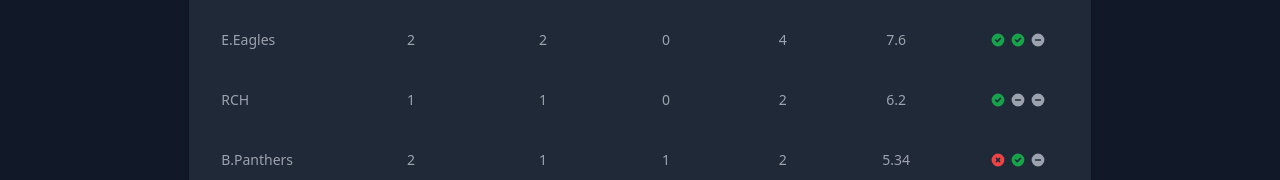
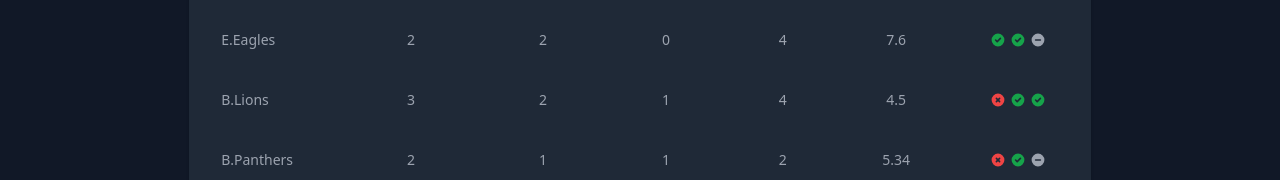
Before and after one commit to Dutt0408/my-project, a React (Create React App) app: page /PointTable in a window 1280 px wide. Shown: the part 374-554 px from the top of the page. Built offline with nearby package versions, Linux system fonts and the light colour scheme; a web font is replaced by a local one.

Commit message:
Commit Changes12.1

```diff
--- a/src/PointTable.js
+++ b/src/PointTable.js
@@ -166,12 +166,12 @@ export default function Schedule() {
     {
 
       teamName: "B.Lions",
-      match: 2,
-      won: 1,
+      match: 3,
+      won: 2,
       lost: 1,
-      NRR: 0.395,
-      pts: 2,
-      last3: "RPoint,GPoint,DPoint",
+      NRR: 4.5,
+      pts: 4,
+      last3: "RPoint,GPoint,GPoint",
     },
     {
       teamName: "B.Tigers",
@@ -258,12 +258,12 @@ export default function Schedule() {
 
 
       teamName: "RCH",
-      match: 1,
+      match: 2,
       won: 1,
-      lost: 0,
-      NRR: 6.2,
+      lost: 1,
+      NRR: 2.05,
       pts: 2,
-      last3: "GPoint,DPoint,DPoint",
+      last3: "GPoint,RPoint,DPoint",
     },
     {
 
--- a/src/Schedule.js
+++ b/src/Schedule.js
@@ -24,7 +24,7 @@ const scheduleData = {
     { "Match": 14, "Team1": "LONDON STRIKERS", "Team2": "S.STRIKERS", "TimeFrame": "11am-12pm","Day": "Saturday","isOver": true,"ResultURL": "Result14.png" ,"Winner":"LONDON STRIKERS won!!"},
     { "Match": 15, "Team1": "C. SUPER KINGS", "Team2": "Royal Challangers.B", "TimeFrame": "12pm-1pm","Day": "Saturday","isOver": true,"ResultURL": "Result15.png","Winner":"C. SUPER KINGS won!!" },
     { "Match": 16, "Team1": "KITCHNER TITANS", "Team2": "S.WARRIORS", "TimeFrame": "1pm-2pm","Day": "Saturday","isOver": true,"ResultURL": "Result16.png","Winner":"KITCHNER TITANS won!!!" },
-    { "Match": 17, "Team1": "Royal Challangers.H", "Team2": "BRAMPTON LIONS", "TimeFrame": "2pm-3pm","Day": "Saturday","isOver": false,"ResultURL": "Result17.png","Winner":"" },
+    { "Match": 17, "Team1": "Royal Challangers.H", "Team2": "BRAMPTON LIONS", "TimeFrame": "2pm-3pm","Day": "Saturday","isOver": true,"ResultURL": "Result17.png","Winner":"BRAMPTON LIONS won!!" },
     { "Match": 18, "Team1": "LONDON STRIKERS", "Team2": "ETOBICOKE EAGLES", "TimeFrame": "3pm-4pm","Day": "Saturday","isOver": false,"ResultURL": "Result18.png","Winner":"" },
     { "Match": 19, "Team1": "S.SPARTANS", "Team2": "C. SUPER KINGS", "TimeFrame": "4pm-5pm","Day": "Saturday","isOver": false,"ResultURL": "Result19.png","Winner":"" },
     { "Match": 20, "Team1": "S.STRIKERS", "Team2": "BRAMPTON PANTHERS", "TimeFrame": "5pm-6pm","Day": "Saturday","isOver": false,"ResultURL": "Result20.png","Winner":"" },
```
Also changed, not shown: public/Result17.png (added).
